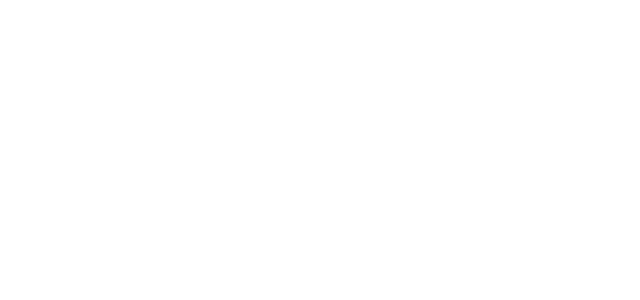
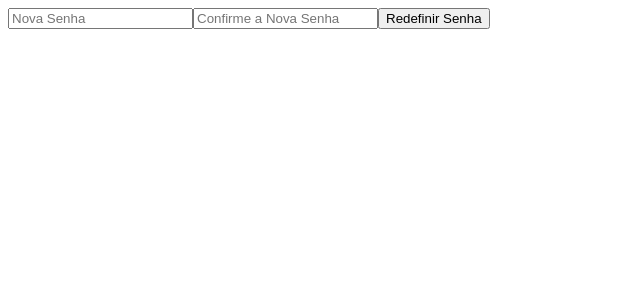
Before and after one commit to Diegodiogotsil/Site-Compra-Certa.com, a React (Create React App) app in the folder Site_compras/: page /reset-senha/1 in a window 1280 px wide. Before the commit this address had no page. Shown: the top 300 px of the page, without its empty margins (0-640 px from the left). Built offline with nearby package versions, Linux system fonts and the light colour scheme.

Commit message:
Atualizações para que a url da pagina receba o token, e alterações nas mensagens de erro e sucesso usando alert, ou usestate.

```diff
--- a/Site_compras/src/App.js
+++ b/Site_compras/src/App.js
@@ -23,7 +23,7 @@
           <Route path="/carrinho-compras" element={<CarrinhoCompras/>} />
           <Route path="/cadastro" element={<Cadastro/>} />
           <Route path="/login-adm" element={<LoginADM/>} />
-          <Route path="/reset-password" element={<ResetPassword/>} />
+          <Route path="/reset-senha/:token" element={<ResetPassword/>} />
           <Route path="/esqueci-minha-senha" element={<ForgotPassword/>} />
           <Route path="/login-users" element={<Login/>} />
         </Routes>
--- a/Site_compras/src/components/pages/ForgotPassword.js
+++ b/Site_compras/src/components/pages/ForgotPassword.js
@@ -17,7 +17,7 @@
         setMessage('E-mail de recuperação enviado! Verifique sua caixa de entrada.');
 
         // Redirecionar para a página de redefinição de senha
-        navigate('/reset-password');
+
       } catch (error) {
         // Verificar se o erro contém uma resposta do servidor
         if (error.response && error.response.data && error.response.data.message) {
--- a/Site_compras/src/components/pages/Login.js
+++ b/Site_compras/src/components/pages/Login.js
@@ -36,7 +36,7 @@
             if (error.response && error.response.data.message) {
                 setErrorMessage(error.response.data.message);
             } else {
-                setErrorMessage('Erro ao logar usuário. Verifique suas credenciais.');
+                setErrorMessage('Erro ao logar usuário. Tente novamente mais tarde.');
             }
         }
     }
@@ -55,10 +55,10 @@
                     <Link to="/cadastro">
                         <p className='link-cadastre-se'>Cadastre-se e saiba mais</p>
                     </Link>
-                    <Link to="/forgot-password">
+                    <Link to="/esqueci-minha-senha">
                         <p className='link-cadastre-se'>Esqueci minha senha</p>
                     </Link>
-                    <Link to="/cadastro">
+                    <Link to="/esqueci-minha-senha">
                         <p className='link-cadastre-se'>Login do administrador</p>
                     </Link>
                 </div>
--- a/Site_compras/src/components/pages/ResetPassword.js
+++ b/Site_compras/src/components/pages/ResetPassword.js
@@ -5,28 +5,39 @@
 function ResetPassword() {
   const [password, setPassword] = useState('');
   const [confirmPassword, setConfirmPassword] = useState(''); // Adicionando confirmação de senha
+  const [message, setMessage] = useState(''); // Estado para mensagem de erro ou sucesso
   const { token } = useParams();
 
   const handleReset = async (e) => {
     e.preventDefault();
 
+    // Limpar mensagem anterior
+    setMessage('');
+
     // Verificar se as senhas coincidem
     if (password !== confirmPassword) {
-      alert('As senhas não coincidem');
+      setMessage('As senhas não coincidem');
       return;
     }
 
-    // Validação da força da senha (você pode adicionar uma função para verificar a força da senha aqui, se desejar)
+    try {
+      // Enviar o token e a nova senha para o backend
+      const response = await api.post('/reset-password', { token, password });
 
-    try {
-      await api.post('/reset-password', { token, password });
-      alert('Senha alterada com sucesso!');
+      // Exibir mensagem de sucesso do backend
+      setMessage('Senha alterada com sucesso!');
     } catch (error) {
-      alert('Erro ao redefinir senha');
+      // Exibir mensagem de erro vinda do backend
+      if (error.response && error.response.data) {
+        setMessage(error.response.data.message || 'Erro ao redefinir senha');
+      } else {
+        setMessage('Erro ao redefinir senha');
+      }
     }
   };
 
   return (
+    <div>
       <form onSubmit={handleReset}>
         <input
           type="password"
@@ -42,6 +53,10 @@
         />
         <button type="submit">Redefinir Senha</button>
       </form>
+
+      {/* Exibir mensagem de erro ou sucesso */}
+      {message && <p>{message}</p>}
+    </div>
   );
 }
 
```
Lines whose indentation alone changed are shown as unchanged.
